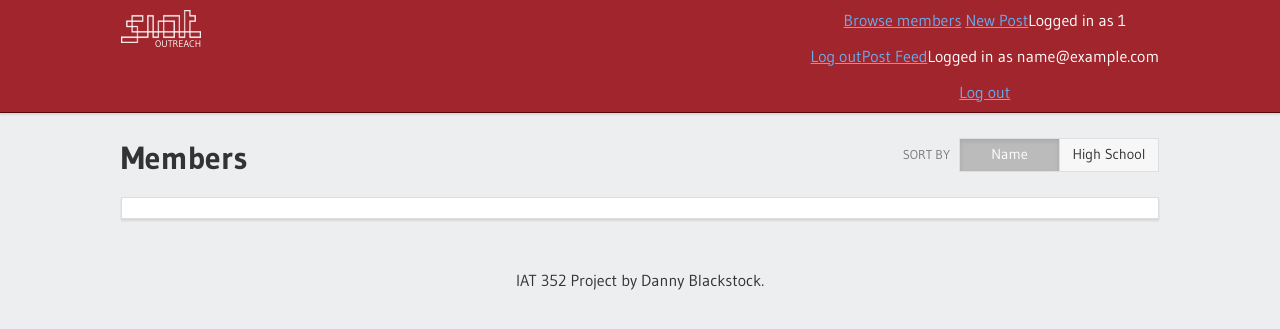
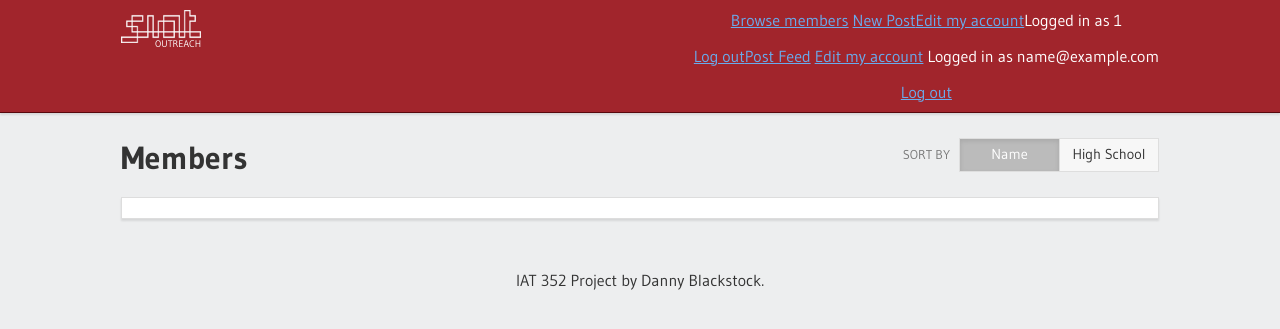
Before and after one commit to dannyblackstock/IAT-352, a PHP site: page /xe/dblackst/index.php in a window 1280 px wide. Shown: the top 329 px of the page. Run offline with PHP 8.4, Linux system fonts and the light colour scheme; the visitor is signed in with stand-in values (Sample User, id 1); data that the repository does not hold is empty; some libraries are stand-ins or nearby versions.

Commit message:
Add edit link to menu bar

```diff
--- a/dblackst/includes/main_menu_bar.php
+++ b/dblackst/includes/main_menu_bar.php
@@ -38,13 +38,15 @@ if( isset($_SERVER['HTTPS'] )  && $_SERVER['HTTPS'] != 'off' )  {
                     if ($result) {
                         if ($result->num_rows > 0) {
                             $user = $result->fetch_array(MYSQLI_ASSOC);
-                            echo "<a href=\"new_post.php\"> New Post</a>";
+                            echo "<a href=\"new_post.php\"> New Post</a> ";
+                            echo "<a href='edit_user_info.php'>Edit my account</a> ";
                             echo "Logged in as <a href=\"user.php?id=".$user['id']."\">".$user['name']."</a>. ";
                             echo "<a href=\"logout.php\">Log out</a>";
                         }
                         else {
                             // if the name couldn't be retrieved, use the email
                             echo " <a href=\"new_post.php\">New Post</a>";
+                            echo "<a href='edit_user_info.php'>Edit my account</a>";
                             echo "Logged in as ".$_SESSION['valid_member']."</p>";
                             echo "<a href=\"logout.php\">Log out</a>";
                         }
@@ -59,13 +61,15 @@ if( isset($_SERVER['HTTPS'] )  && $_SERVER['HTTPS'] != 'off' )  {
                     if ($result) {
                         if ($result->num_rows > 0) {
                             $user = $result->fetch_array(MYSQLI_ASSOC);
-                            echo "<a href='post_feed.php'>Post Feed</a>";
+                            echo "<a href='post_feed.php'>Post Feed</a> ";
+                            echo "<a href='edit_user_info.php'>Edit my account</a> ";
                             echo "Logged in as ".$user['name'].". ";
                             echo "<a href=\"logout.php\">Log out</a>";
                         }
                         else {
                             // if the name couldn't be retrieved, use the email
-                            echo "<a href='post_feed.php'>Post Feed</a>";
+                            echo "<a href='post_feed.php'>Post Feed</a> ";
+                            echo "<a href='edit_user_info.php'>Edit my account</a> ";
                             echo "Logged in as ".$_SESSION['valid_visitor']."</p>";
                             echo "<a href=\"logout.php\">Log out</a>";
                         }
```
Also changed, not shown: dblackst/includes/main_menu_bar_https.php (+7 -3 lines).
